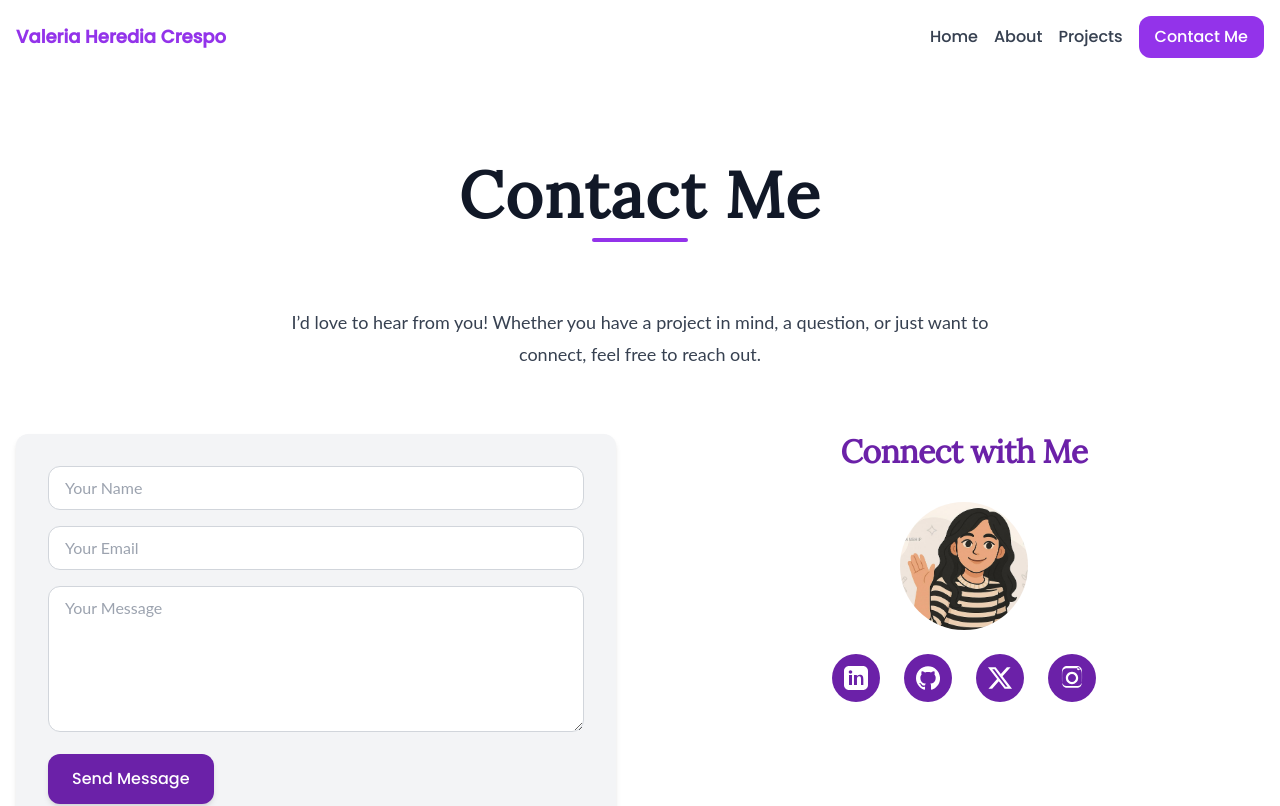
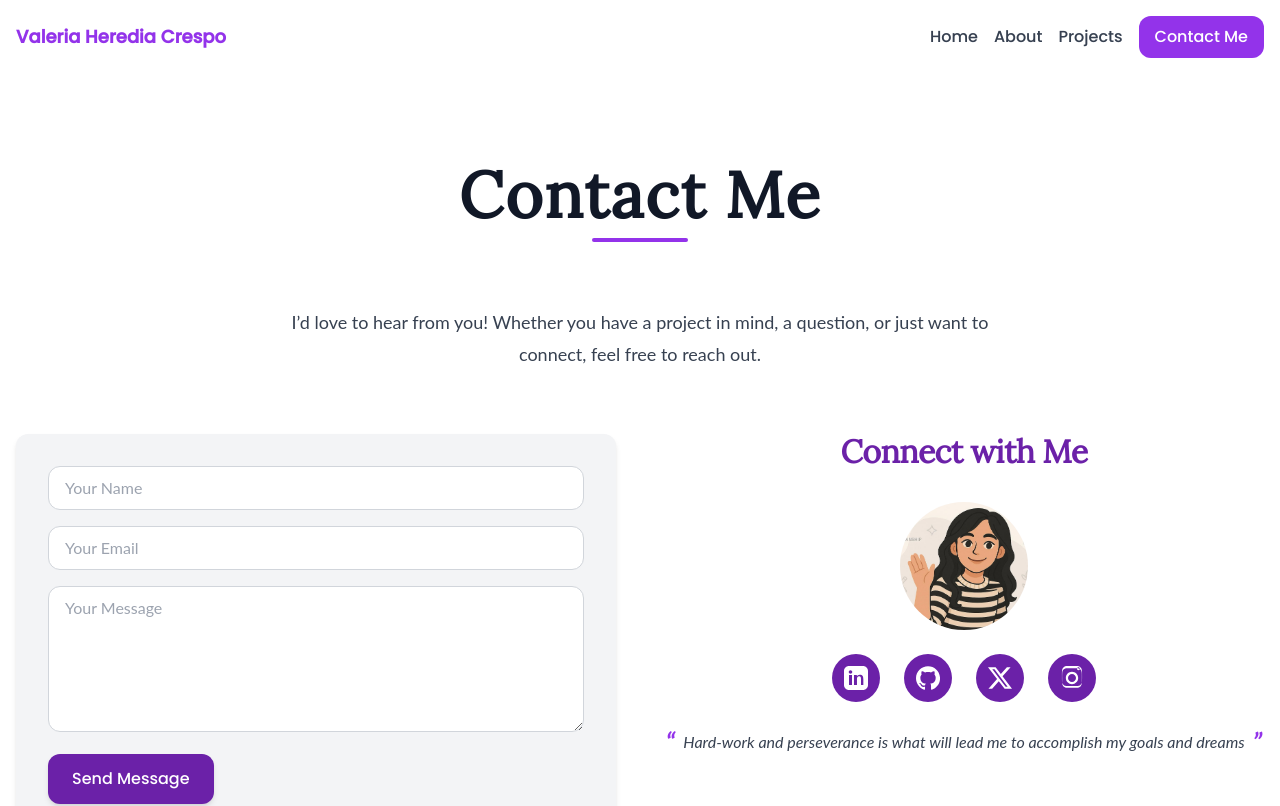
Before and after one commit to vvh24/portfolioBase, a Next.js app: page /contact in a window 1280 px wide. Shown: the top 806 px of the page. Built offline with nearby package versions, Linux system fonts and the light colour scheme.

Commit message:
adding quote to contact page

```diff
--- a/src/app/contact/page.tsx
+++ b/src/app/contact/page.tsx
@@ -238,6 +238,11 @@ export default function ContactPage() {
                   </svg>
                 </a>
               </div>
+              <p className="text-center text-gray-700 italic mt-4 flex items-center justify-center gap-2">
+                <span className="text-purple-600 text-2xl font-bold">“</span>
+                <span>Hard-work and perseverance is what will lead me to accomplish my goals and dreams</span>
+                <span className="text-purple-600 text-2xl font-bold">”</span>
+              </p>
             </div>
           </section>
         </div>
```
